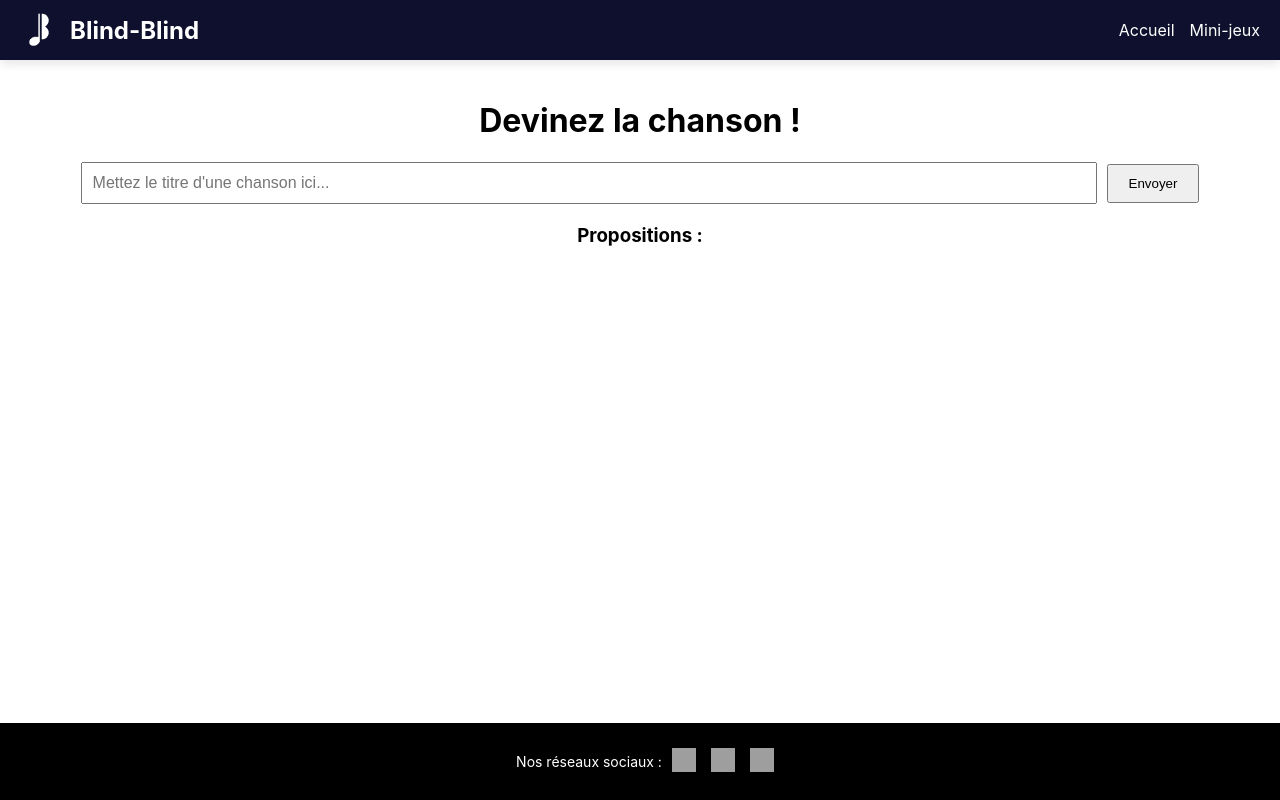
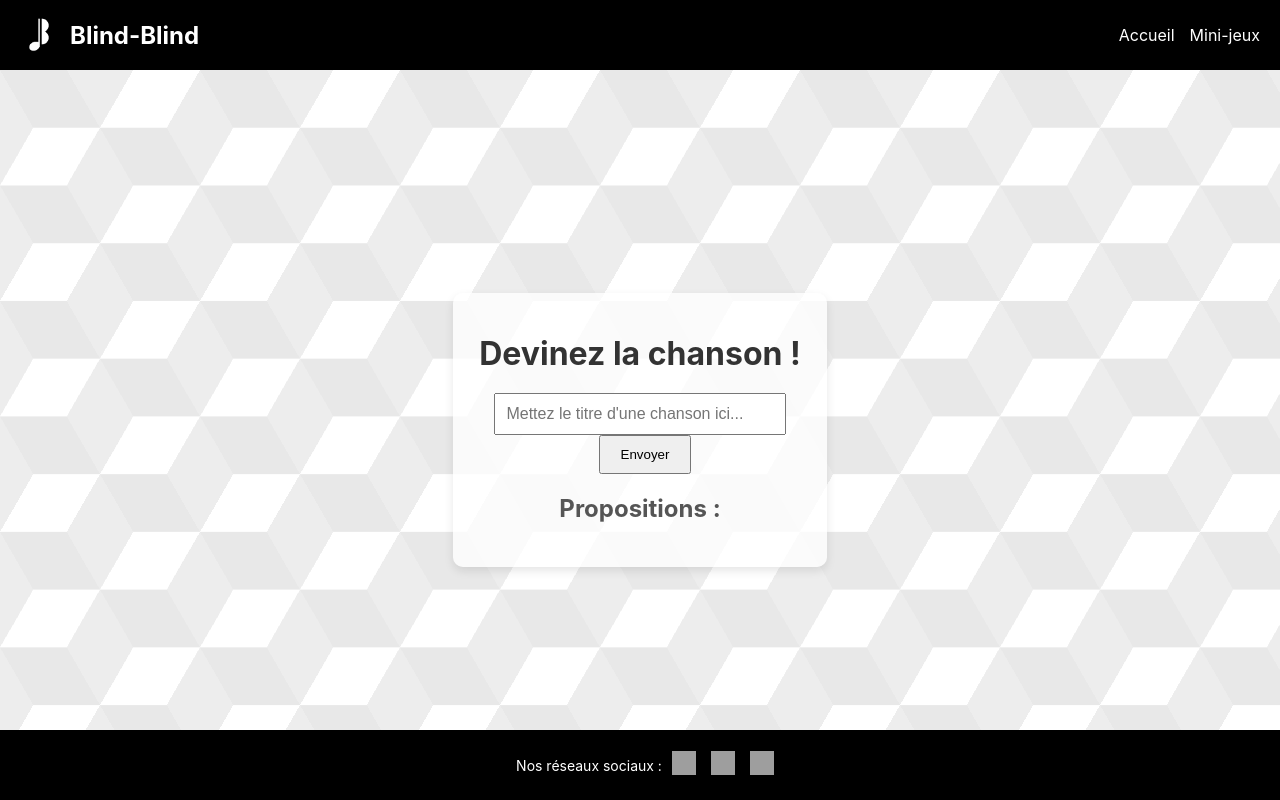
Before and after one commit to SaitamTheBest/Blind-Blind, a React (Create React App) app in the folder front/: page /classic in a window 1280 px wide. Built offline with nearby package versions, Linux system fonts and the light colour scheme; grey boxes are pictures that could not be loaded.

Commit message:
fix: background css

```diff
--- a/front/src/pages/Classic.tsx
+++ b/front/src/pages/Classic.tsx
@@ -13,13 +13,14 @@ const ClassicMode: React.FC = () => {
     };
 
     return (
-        <div style={{ textAlign: 'center', padding: '20px' }}>
-            <h1>Devinez la chanson !</h1>
-            <div>
-                <GuessInput onGuessSubmit={handleGuessSubmit} />
-                <h3>Propositions :</h3>
-                <AnswersTable messages={messages} />
-
+        <div className="classic-container">
+            <div className="content">
+                <h1>Devinez la chanson !</h1>
+                <div>
+                    <GuessInput onGuessSubmit={handleGuessSubmit} />
+                    <h3>Propositions :</h3>
+                    <AnswersTable messages={messages} />
+                </div>
             </div>
         </div>
     );
--- a/front/src/styles/footer/footer.css
+++ b/front/src/styles/footer/footer.css
@@ -6,6 +6,7 @@ footer {
     justify-content: center;
     display: flex;
     padding: 20px 0;
+    height: 30px;
     width: 100%;
     position: fixed;
     bottom: 0;
--- a/front/src/styles/games/classic/classic.css
+++ b/front/src/styles/games/classic/classic.css
@@ -1,28 +1,40 @@
-.classic-mode {
-    text-align: center;
-    padding: 20px;
+.classic-container {
+    position: relative;
+    height: calc(100vh - 80px);
+    display: flex;
+    align-items: center;
+    justify-content: center;
+    --s: 200px;
+    --c1: #ffffff;
+    --c2: #e8e8e8;
+    --c3: #ededed;
+
+    background:
+            repeating-conic-gradient(from 30deg,#0000 0 120deg,var(--c3) 0 50%)
+            calc(var(--s)/2) calc(var(--s)*tan(30deg)/2),
+            repeating-conic-gradient(from 30deg,var(--c1) 0 60deg,var(--c2) 0 120deg,var(--c3) 0 50%);
+    background-size: var(--s) calc(var(--s)*tan(30deg));
+    overflow: hidden;
 }
 
-.classic-title {
-    font-size: 2rem;
-    margin-bottom: 10px;
+.content {
+    position: relative;
+    z-index: 1;
+    background: rgba(255, 255, 255, 0.8); /* Fond blanc semi-transparent */
+    padding: 20px;
+    border-radius: 10px;
+    box-shadow: 0 4px 10px rgba(0, 0, 0, 0.1);
+    text-align: center;
 }
 
-.description {
-    font-size: 1.2rem;
+h1 {
+    font-size: 2rem;
     margin-bottom: 20px;
+    color: #333;
 }
 
-.start-game-button {
-    padding: 10px 20px;
-    font-size: 1rem;
-    background-color: #007bff;
-    color: #fff;
-    border: none;
-    border-radius: 5px;
-    cursor: pointer;
+h3 {
+    font-size: 1.5rem;
+    margin-top: 20px;
+    color: #555;
 }
-
-.start-game-button:hover {
-    background-color: #0056b3;
-}
--- a/front/src/styles/header/Header.css
+++ b/front/src/styles/header/Header.css
@@ -3,8 +3,9 @@
     justify-content: space-between;
     align-items: center;
     padding: 10px 20px;
-    background: #0E102D;
+    background: black;
     color: white;
+    height: 50px;
     box-shadow: 0 4px 10px rgba(0, 0, 0, 0.1);
 }
 
--- a/front/src/styles/home/home.css
+++ b/front/src/styles/home/home.css
@@ -1,11 +1,20 @@
 .home {
-    background: radial-gradient(circle, rgba(87,14,103,1) 20%, rgba(42,28,95,1) 93%);
+    --s: 200px;
+    --c1: #000000;
+    --c2: #202022;
+    --c3: #141414;
+
+    background:
+            repeating-conic-gradient(from 30deg,#0000 0 120deg,var(--c3) 0 50%)
+            calc(var(--s)/2) calc(var(--s)*tan(30deg)/2),
+            repeating-conic-gradient(from 30deg,var(--c1) 0 60deg,var(--c2) 0 120deg,var(--c3) 0 50%);
+    background-size: var(--s) calc(var(--s)*tan(30deg));
     display: flex;
     justify-content: center;
     text-align: center;
     align-items: center;
     flex-direction: column;
-    height: 100vh;
+    height: calc(100vh - 80px);
 }
 
 .home-title {
@@ -18,7 +27,6 @@
     color: #d8d8d8;
 }
 
-/* CSS */
 .play-button {
   appearance: none;
   background-color: #000000;
```
